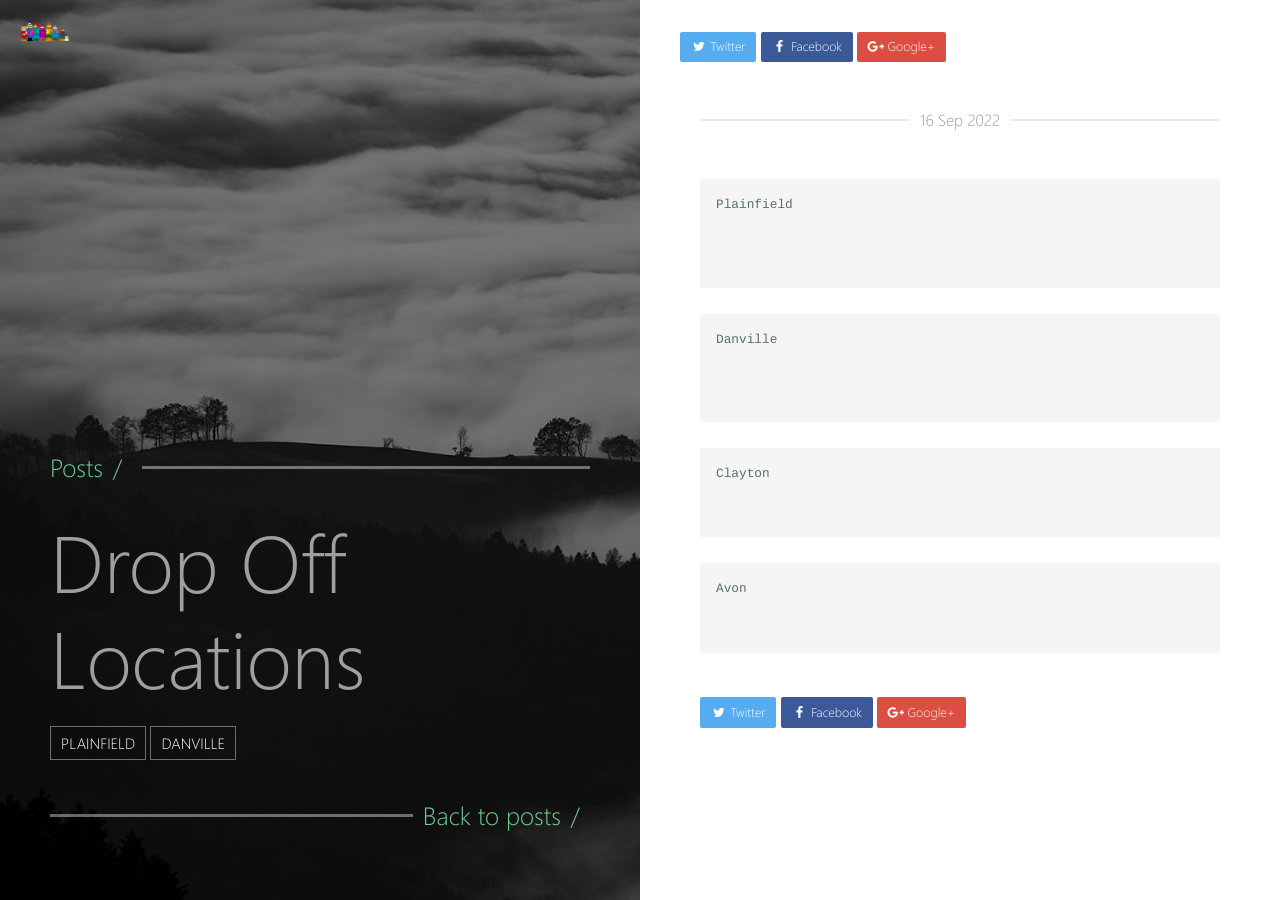
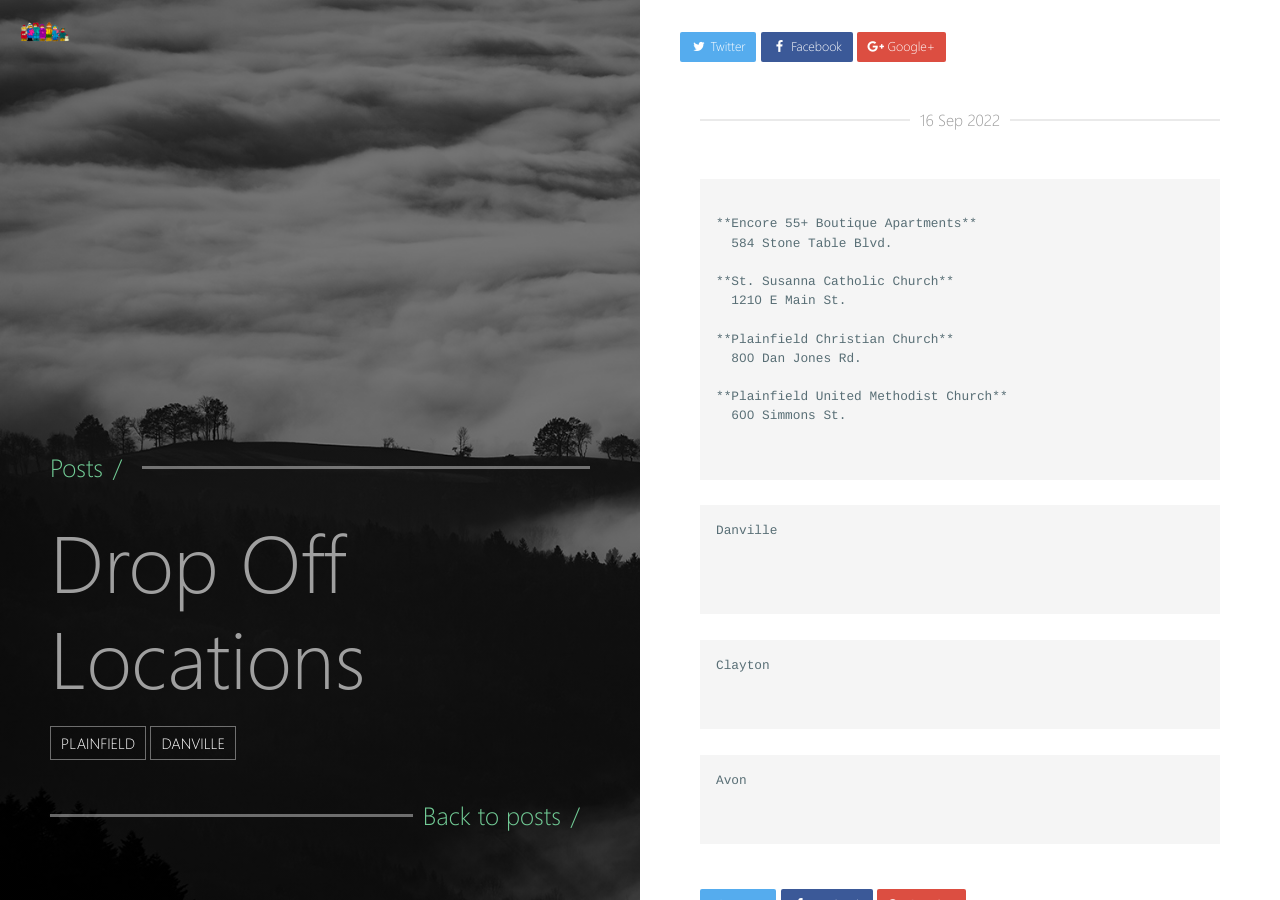
Before and after one commit to Bwaite43/bundleemup.com, a Jekyll site: the page built from _posts/2022-9-16-dropoff-locations.md, in a window 1280 px wide. Built offline with Jekyll 4.4.1, drawn with Linux system fonts in a browser that asks for light colours.

Commit message:
Update 2022-9-16-dropoff-locations.md

`````diff
--- a/_posts/2022-9-16-dropoff-locations.md
+++ b/_posts/2022-9-16-dropoff-locations.md
@@ -9,8 +9,18 @@ tags:
 ---
 
 ````
-Plainfield
 
+**Encore 55+ Boutique Apartments**
+  584 Stone Table Blvd.
+
+**St. Susanna Catholic Church**
+  1210 E Main St.
+
+**Plainfield Christian Church**
+  800 Dan Jones Rd.
+
+**Plainfield United Methodist Church**
+  600 Simmons St.
 
 
 ````
`````
